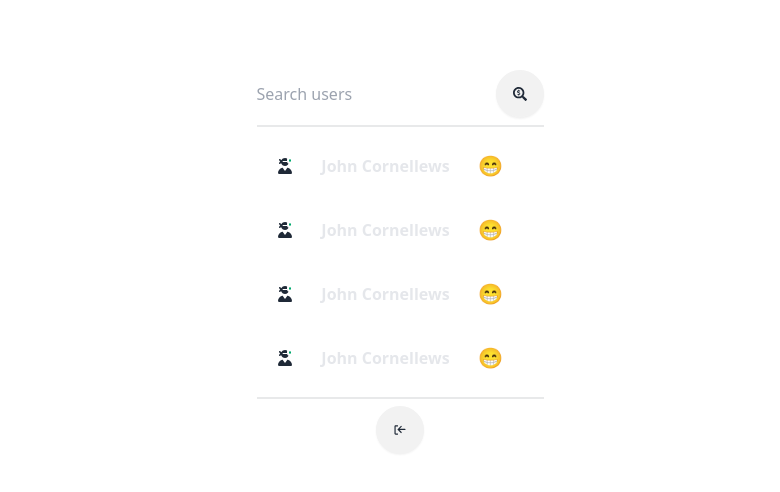
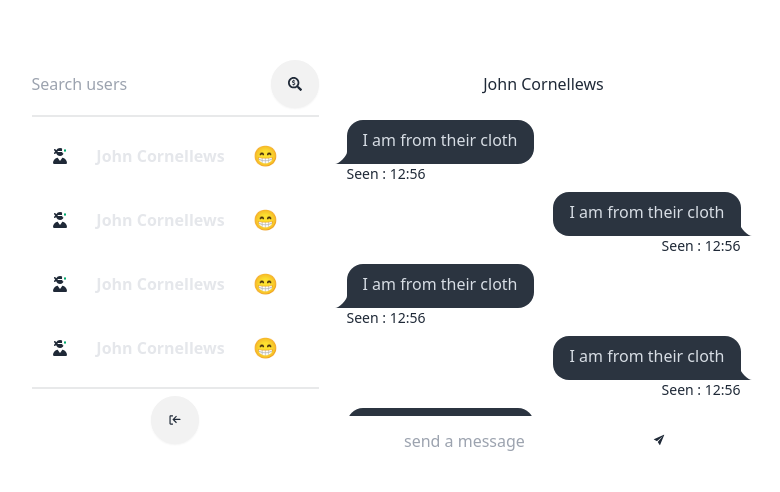
Before and after one commit to kalviumcommunity/S51_johncornellews_capstone_chatapp, a React (Vite) app in the folder client/chat-app/: page / in a window 1280 px wide. Shown: the part 138-630 px from the top of the page, without its empty margins (240-1020 px from the left). Built offline with nearby package versions, Linux system fonts and the light colour scheme.

Commit message:
Message container done

```diff
--- /dev/null
+++ b/client/chat-app/src/components/messages/Message.jsx
@@ -0,0 +1,22 @@
+ import React from 'react'
+
+ const Message = () => {
+   return (
+     <>
+       <div className="chat chat-start">
+         <div className="chat-bubble">I am from their cloth</div>
+         <div className="chat-footer">
+           <span>Seen : 12:56</span>
+         </div>
+       </div>
+       <div className="chat chat-end">
+         <div className="chat-bubble">I am from their cloth</div>
+         <div className="chat-footer">
+           <span>Seen : 12:56</span>
+         </div>
+       </div>
+     </>
+   );
+ }
+
+ export default Message
--- /dev/null
+++ b/client/chat-app/src/components/messages/MessageContainer.jsx
@@ -0,0 +1,15 @@
+import React from "react";
+import Messages from "./Messages";
+import MessageInput from "./MessageInput";
+
+const MessageContainer = () => {
+  return (
+    <div className="md:min-w-[450px] flex flex-col">
+      <div className="px-5 py-3 mb-2">John Cornellews</div>
+      <Messages />
+      <MessageInput />
+    </div>
+  );
+};
+
+export default MessageContainer;
--- /dev/null
+++ b/client/chat-app/src/components/messages/MessageInput.jsx
@@ -0,0 +1,28 @@
+import React from "react";
+import { useForm } from "react-hook-form";
+import { IoIosSend } from "react-icons/io";
+
+const MessageInput = () => {
+  const {
+    register,
+    formState: { errors },
+    handleSubmit,
+  } = useForm();
+
+  const Onsubmit = () => {};
+  return (
+    <>
+      <form onSubmit={handleSubmit(Onsubmit)}>
+        <input
+            type="text"
+            placeholder="send a message"
+        />
+        <button className="btn btn-ghost btn-circle">
+          <IoIosSend />
+        </button>
+      </form>
+    </>
+  );
+};
+
+export default MessageInput;
--- /dev/null
+++ b/client/chat-app/src/components/messages/Messages.jsx
@@ -0,0 +1,14 @@
+import React from "react";
+import Message from "./Message";
+
+const Messages = () => {
+  return (
+    <div style={{height:"300px"}} className="px-4 overflow-y-auto">
+      <Message />
+      <Message />
+      <Message />
+    </div>
+  );
+};
+
+export default Messages;
--- a/client/chat-app/src/pages/Home/Home.jsx
+++ b/client/chat-app/src/pages/Home/Home.jsx
@@ -1,11 +1,12 @@
 import Sidebar from "../../components/Sidebar/Sidebar";
-
+import MessageContainer from "../../components/messages/MessageContainer";
 
 const Home = () => {
   return (
     <div className="flex">
-
       <Sidebar />
+      <div className="divider-vertical m-0 p-0" />
+      <MessageContainer />
     </div>
   );
 };
```
